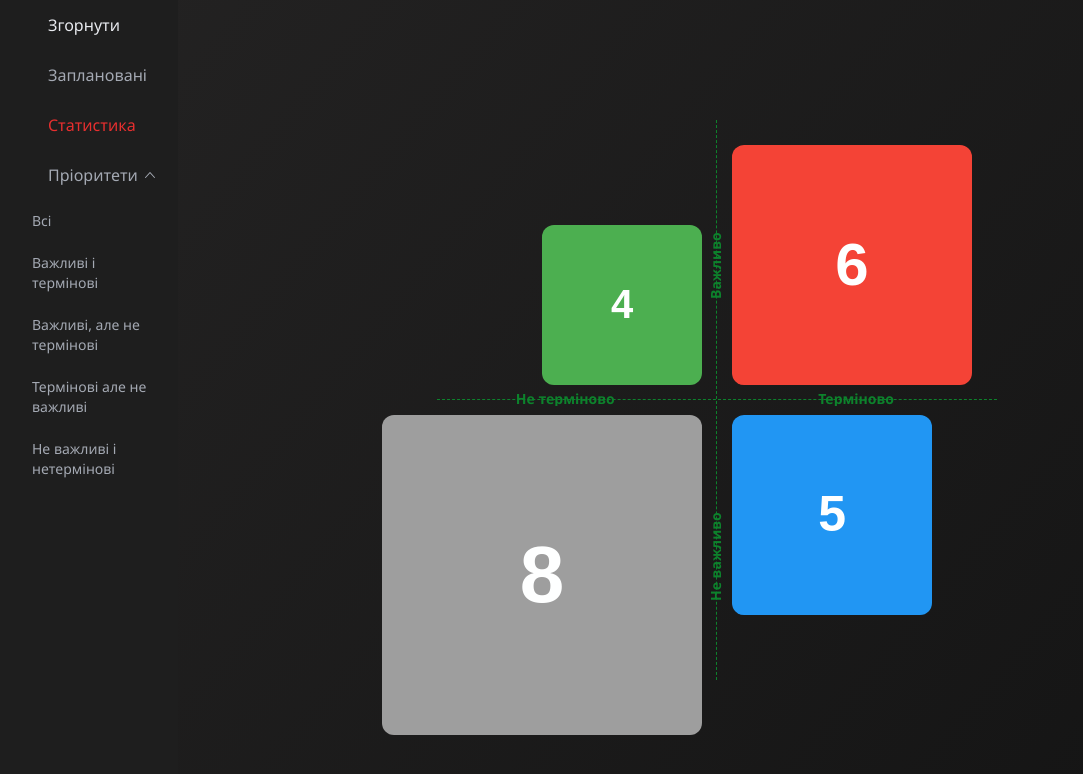
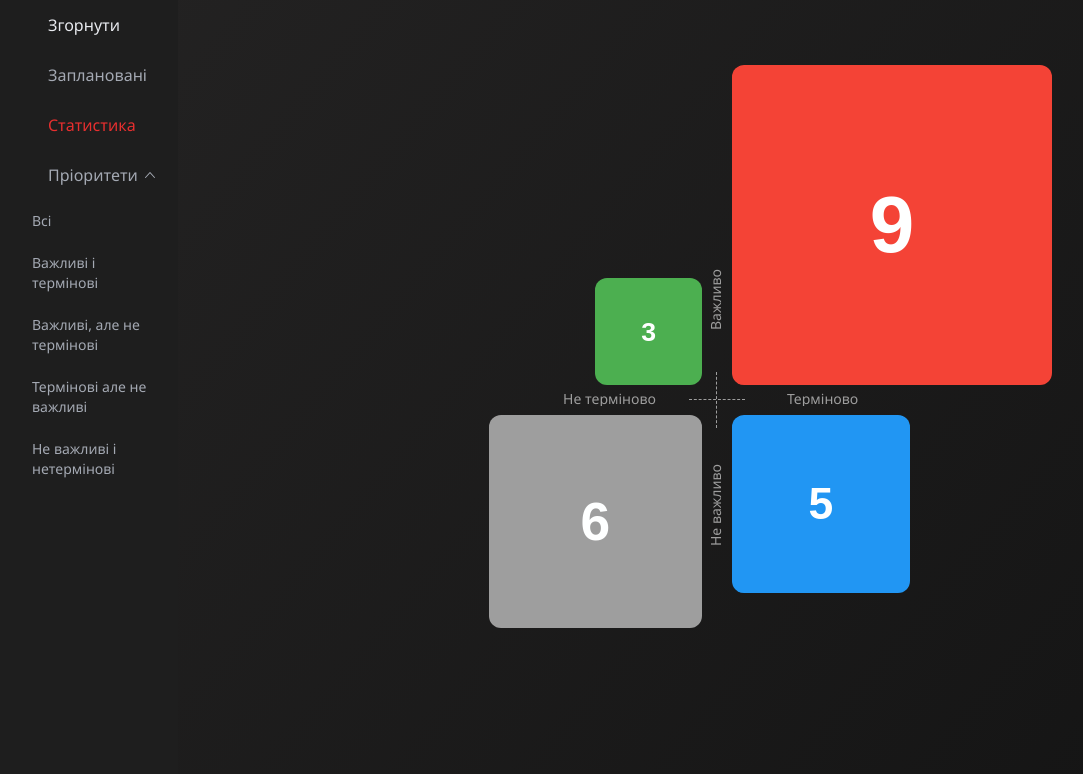
Before and after one commit to Maximuson/my-day, a React (Create React App) app: page /statistic in a window 1280 px wide. Shown: the top 774 px of the page, without its empty margins (24-1107 px from the left). Built offline with nearby package versions, Linux system fonts and the light colour scheme; some icons are missing.

Commit message:
Change static view, change lines, add hover

```diff
--- a/src/Components/Statistic/Statistic.js
+++ b/src/Components/Statistic/Statistic.js
@@ -23,10 +23,10 @@ const Statistic = () => {
     setTimeout(() => {
       setDataLoaded(true);
       setStatisticData({
-        A: 6,
-        B: 4,
+        A: 9,
+        B: 3,
         C: 5,
-        D: 8,
+        D: 6,
       });
     }, 1000);
   }, []);
--- a/src/Components/Statistic/statistic.module.scss
+++ b/src/Components/Statistic/statistic.module.scss
@@ -22,6 +22,9 @@ $block-D: #9e9e9e;
 
   grid-template-columns: 1fr 1fr;
   grid-template-rows: 1fr 1fr;
+  grid-template-areas:
+    "a a"
+    "a a";
   grid-gap: 30px;
   //grid-auto-columns: 1fr 20px 1fr;
 
@@ -35,9 +38,9 @@ $block-D: #9e9e9e;
   }
 
   &::before {
-    height: 100%;
+    height: 10%;
     width: 1px;
-    border-left: 1px dashed #0d822c;
+    border-left: 1px dashed $block-D;
     left: 50%;
     top: 50%;
     transform: translate(-50%, -200%);
@@ -45,8 +48,8 @@ $block-D: #9e9e9e;
 
   &::after {
     height: 1px;
-    width: 100%;
-    border-top: 1px dashed #0d822c;
+    width: 10%;
+    border-top: 1px dashed $block-D;
     top: 50%;
     left: 50%;
     transform: translate(-200%, -50%);
@@ -87,7 +90,7 @@ $block-D: #9e9e9e;
   height: 25vh;
   z-index: -1;
 
-  transition: all .3s ease-out;
+  transition: all 0.3s ease-out;
 }
 
 .blockA {
@@ -98,6 +101,13 @@ $block-D: #9e9e9e;
     bottom: 0;
     background-color: $block-A;
   }
+
+  &:hover ~ .arrowUpContainer,
+  &:hover ~ .arrowRightContainer {
+    .arrowText {
+      color: $block-A;
+    }
+  }
 }
 
 .blockB {
@@ -107,6 +117,13 @@ $block-D: #9e9e9e;
     bottom: 0;
     background-color: $block-B;
   }
+
+  &:hover ~ .arrowUpContainer,
+  &:hover ~ .arrowLeftContainer {
+    .arrowText {
+      color: $block-B;
+    }
+  }
 }
 
 .blockC {
@@ -115,6 +132,13 @@ $block-D: #9e9e9e;
     left: 0;
     top: 0;
     background-color: $block-C;
+  }
+
+  &:hover ~ .arrowRightContainer,
+  &:hover ~ .arrowDownContainer {
+    .arrowText {
+      color: $block-C;
+    }
   }
 }
 
@@ -129,13 +153,13 @@ $block-D: #9e9e9e;
 
 .arrowText {
   line-height: 1;
-  font-weight: bold;
+  font-weight: 100;
   position: absolute;
   transform: translate(-50%, -57%);
   width: 100px;
   overflow: hidden;
   transition: all 0.3s;
-  color: #0d822c;
+  color: $block-D;
 
   &::after {
     display: block;
@@ -155,14 +179,14 @@ $block-D: #9e9e9e;
   position: absolute;
   display: flex;
   left: 50%;
-  bottom: 77%;
+  bottom: 50vh;
   transform: rotateZ(-90deg) translateY(-100%);
   z-index: 1;
 }
 
 .arrowRightContainer {
   position: absolute;
-  left: 77%;
+  left: 50vh;
   top: 50%;
   z-index: 1;
 }
@@ -171,14 +195,14 @@ $block-D: #9e9e9e;
   position: absolute;
   display: flex;
   left: 50%;
-  top: 77%;
+  top: 47vh;
   transform: rotateZ(-90deg) translateY(-100%);
   z-index: 1;
 }
 
 .arrowLeftContainer {
   position: absolute;
-  right: 77%;
+  right: 48vh;
   top: 50%;
   z-index: 1;
 }
@@ -199,10 +223,7 @@ $block-D: #9e9e9e;
   }
 
   .block {
-
   }
-
-
 
   .arrowText {
     &::after {
@@ -212,8 +233,6 @@ $block-D: #9e9e9e;
 }
 
 .paintBlock {
-
-
   .block {
     opacity: 1;
     filter: grayscale(0%);
```
